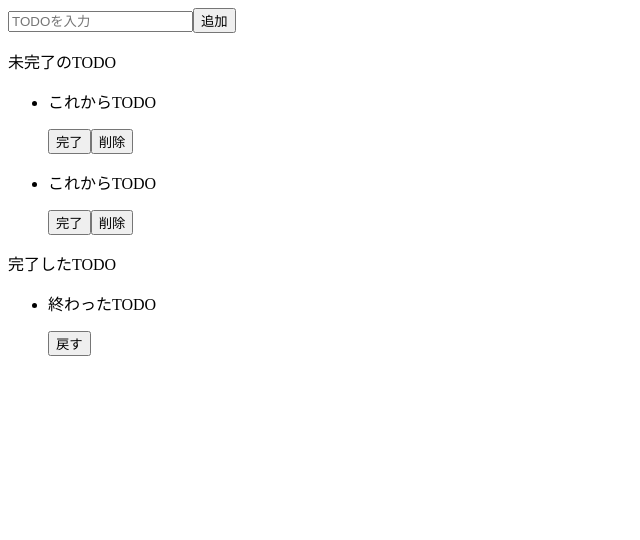
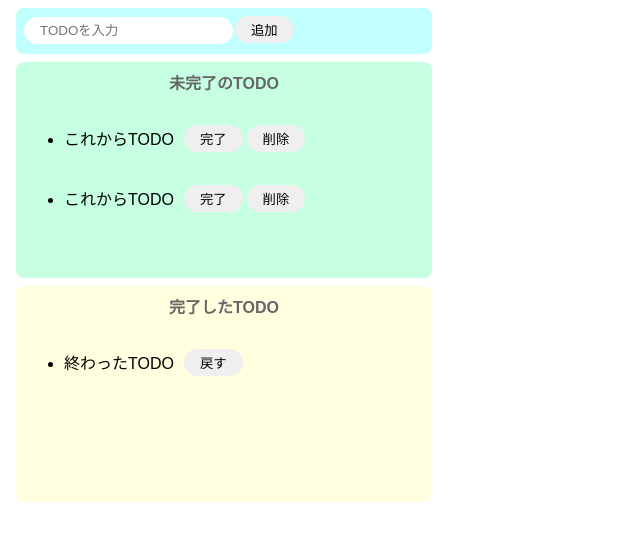
Before and after one commit to sugurufukui/react-todo, a React (Create React App) app: page / in a window 1280 px wide. Shown: the top 540 px of the page, without its empty margins (0-640 px from the left). Built offline with nearby package versions, Linux system fonts and the light colour scheme.

Commit message:
css追加

```diff
--- a/src/App.jsx
+++ b/src/App.jsx
@@ -5,35 +5,35 @@
 export const App = () => {
   return (
     <>
-      <div>
+      <div className="input-area">
         <input placeholder="TODOを入力" />
         <button>追加</button>
       </div>
-      <div>
-        <p>未完了のTODO</p>
+      <div className="imcomplete-area">
+        <p className="title">未完了のTODO</p>
         <ul>
           <li>
-            <div>
-              <p>これからTODO</p>
+            <div className="list-row">
+              <p className="right">これからTODO</p>
               <button>完了</button>
               <button>削除</button>
             </div>
           </li>
           <li>
-            <div>
-              <p>これからTODO</p>
+            <div className="list-row">
+              <p className="right">これからTODO</p>
               <button>完了</button>
               <button>削除</button>
             </div>
           </li>
         </ul>
       </div>
-      <div>
-        <p>完了したTODO</p>
+      <div className="complete-area">
+        <p className="title">完了したTODO</p>
         <ul>
           <li>
-            <div>
-              <p>終わったTODO</p>
+            <div className="list-row">
+              <p className="right">終わったTODO</p>
               <button>戻す</button>
             </div>
           </li>
--- a/src/styles.css
+++ b/src/styles.css
@@ -1,4 +1,65 @@
-.App {
+body {
   font-family: sans-serif;
+}
+
+input {
+  border-radius: 16px;
+  border: none;
+  padding: 6px 16px;
+  outline: none;
+}
+
+button {
+  border-radius: 16px;
+  border: none;
+  padding: 4px 16px;
+  margin: 0 2px;
+}
+button:hover {
+  background-color: #ff7fff;
+  color: #fff;
+  cursor: pointer;
+}
+
+.input-area {
+  background-color: #c1ffff;
+  width: 400px;
+  height: 30px;
+  padding: 8px;
+  margin: 8px;
+  border-radius: 8px;
+}
+
+.imcomplete-area {
+  background-color: #c6ffe2;
+  width: 400px;
+  min-height: 200px;
+  padding: 8px;
+  margin: 8px;
+  border-radius: 8px;
+}
+.complete-area {
+  background-color: #ffffe0;
+  width: 400px;
+  min-height: 200px;
+  padding: 8px;
+  margin: 8px;
+  border-radius: 8px;
+}
+
+.title {
   text-align: center;
+  margin-top: 0;
+  font-weight: bold;
+  color: #666;
 }
+
+.list-row {
+  display: flex;
+  align-items: center;
+  padding-bottom: 4px;
+}
+
+.right {
+  margin-right: 8px;
+}
```
